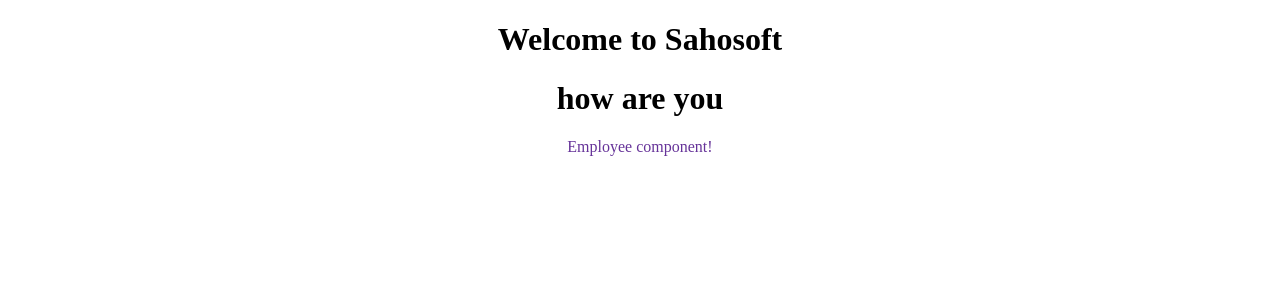
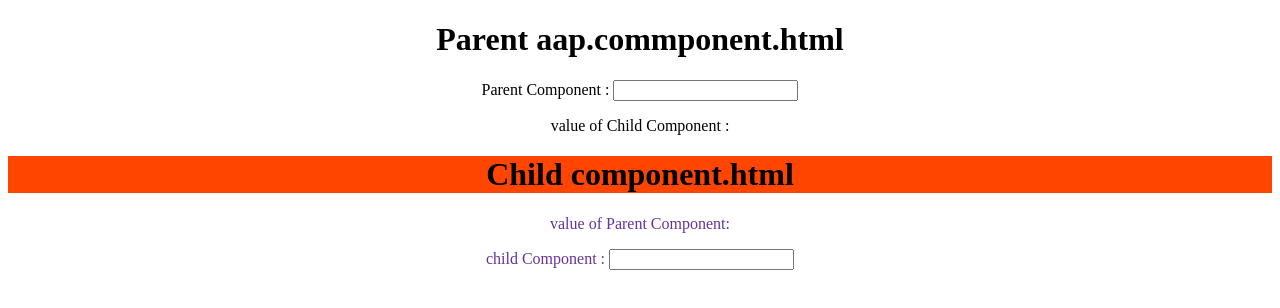
Before and after one commit to amit-dhiman/0Angular, an Angular app: page / in a window 1280 px wide. Shown: the top 308 px of the page. Built offline with nearby package versions, Linux system fonts and the light colour scheme.

Commit message:
send data child to parent

```diff
--- a/src/app/app.component.css
+++ b/src/app/app.component.css
@@ -0,0 +1,3 @@
+/* h1{
+    background-color: blue;
+} */
--- a/src/app/app.component.html
+++ b/src/app/app.component.html
@@ -1,4 +1,13 @@
-<h1>Welcome to Sahosoft</h1>
-<h1>how are you</h1>
+<div>
+    <!-- <h1>Welcome to Sahosoft</h1> -->
+    <h1>Parent aap.commponent.html</h1>
+    Parent Component : <input type="text" #Pcomponent (keyup)="0">
 
-<app-employee></app-employee>
+    <!-- <app-employee [Pdata]="Pcomponent.value"></app-employee> -->
+
+    <p>value of Child Component : {{Cdata}}</p>
+    <!-- <app-employee (childevent)="getdata($event)"></app-employee> -->
+
+    <app-employee (childevent)="Cdata=$event"></app-employee>
+
+</div>
--- a/src/app/app.component.ts
+++ b/src/app/app.component.ts
@@ -1,25 +1,41 @@
-import { Component, HostListener } from '@angular/core';
+import { Component, HostListener, ViewEncapsulation } from '@angular/core';
 import { RouterOutlet } from '@angular/router';
 import { EmployeeComponent } from './employee/employee.component';
+import { Book } from './book';
 
+class abc{
+  constructor(){
+    console.log('----abc------');
+  }
+  show(){
+    console.log('---show-----');
+  }
+}
 
 @Component({
   selector: 'app-root',
   standalone: true,
   imports: [RouterOutlet,EmployeeComponent],
   templateUrl: './app.component.html',
-  styleUrl: './app.component.css'
+  styleUrl: './app.component.css',
+  // preserveWhitespaces:true,
+  // viewProviders:[abc,Book],
+  // encapsulation: ViewEncapsulation.None
 })
 
 export class AppComponent {
   title = 'myangularapp';
-  // constructor(){
+  // constructor(private _abc: abc, private _book: Book){
   //   console.log('----constructor----');
+  //   _abc.show()
   // }
-  @HostListener('click',['$event'])
-  showsdf (){
-    console.log('---hello---');
-  }
-
+  // @HostListener('click',['$event'])
+  // showsdf (){
+  //   console.log('---hello---');
+  // }
+  Cdata:any;
+  // getdata(val:any){
+  //   this.Cdata = val
+  // }
 
 }
--- /dev/null
+++ b/src/app/book.ts
@@ -0,0 +1,5 @@
+export class Book {
+    constructor(){
+        console.log('------book------');
+    }
+}
--- a/src/app/employee/employee.component.css
+++ b/src/app/employee/employee.component.css
@@ -2,3 +2,6 @@
     text-align: center;
     color: rebeccapurple;
 }
+h1{
+    background-color: orangered;
+}
--- a/src/app/employee/employee.component.html
+++ b/src/app/employee/employee.component.html
@@ -1 +1,7 @@
-<p>Employee component!</p>
+<h1>Child component.html</h1>
+
+<p>value of Parent Component: {{Pdata}}</p>
+
+<!-- <p>child Component : <input type="text" #Ccomponent (keyup)="senddata(Ccomponent.value)"></p> -->
+
+<p>child Component : <input type="text" #Ccomponent (keyup)="senddata(Ccomponent.value)"> </p>
--- a/src/app/employee/employee.component.ts
+++ b/src/app/employee/employee.component.ts
@@ -1,12 +1,24 @@
-import { Component } from '@angular/core';
+import { Component, ViewEncapsulation,EventEmitter } from '@angular/core';
+
 
 @Component({
   selector: 'app-employee',
   standalone: true,
   imports: [],
   templateUrl: './employee.component.html',
-  styleUrl: './employee.component.css'
+  styleUrl: './employee.component.css',
+  encapsulation: ViewEncapsulation.ShadowDom,
+  inputs:['Pdata'],
+  outputs:['childevent']
 })
+
 export class EmployeeComponent {
+  Pdata:any;
+
+  childevent = new EventEmitter();
+  senddata(val:any){
+    this.childevent.emit(val)
+  }
+
 
 }
--- a/src/styles.css
+++ b/src/styles.css
@@ -2,3 +2,6 @@
 body{
     text-align: center;
 }
+/* h1{
+    background-color: red;
+} */
```
Also changed, not shown: 1 other file (tests, documents, lock files or other folders).
